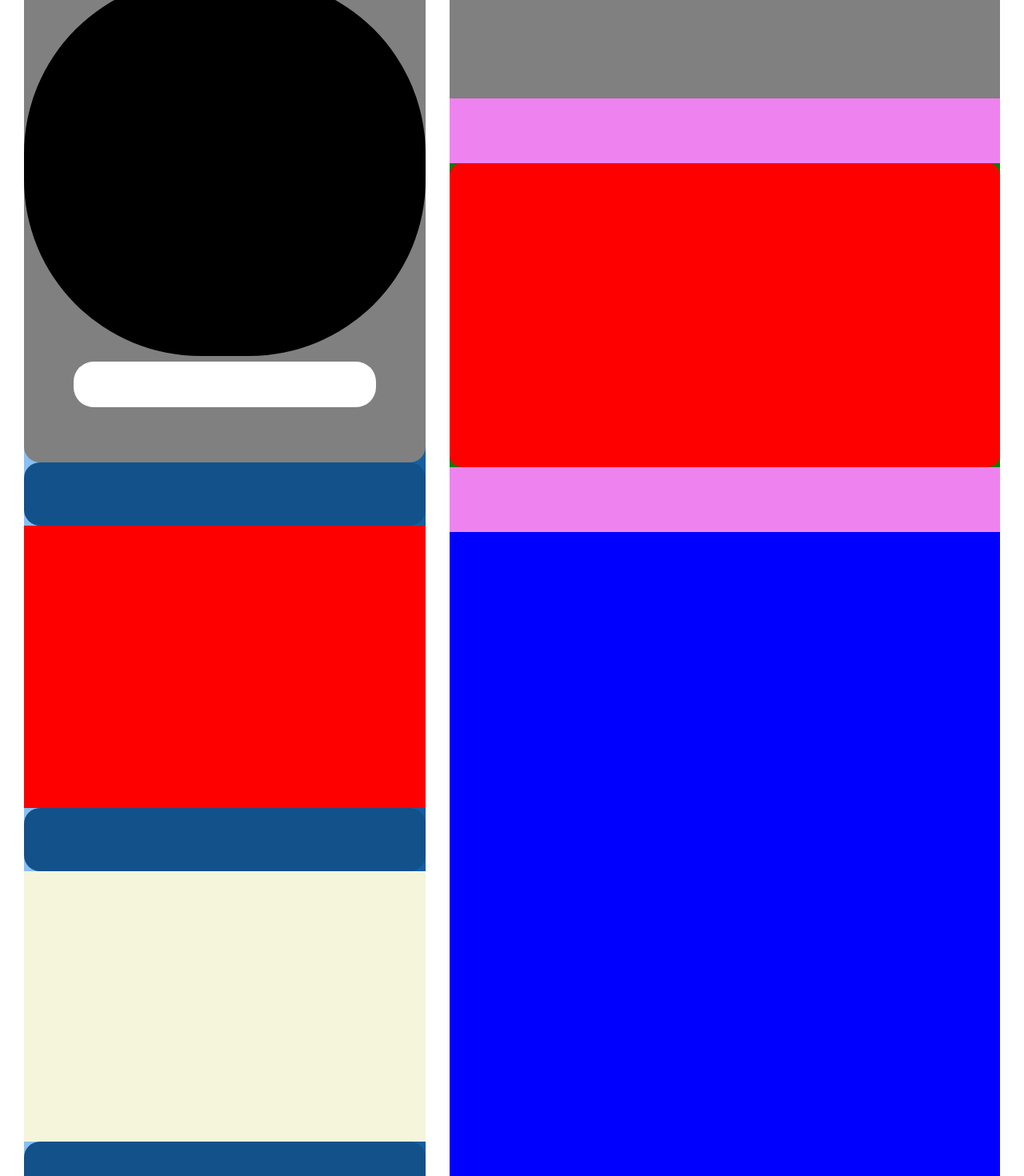
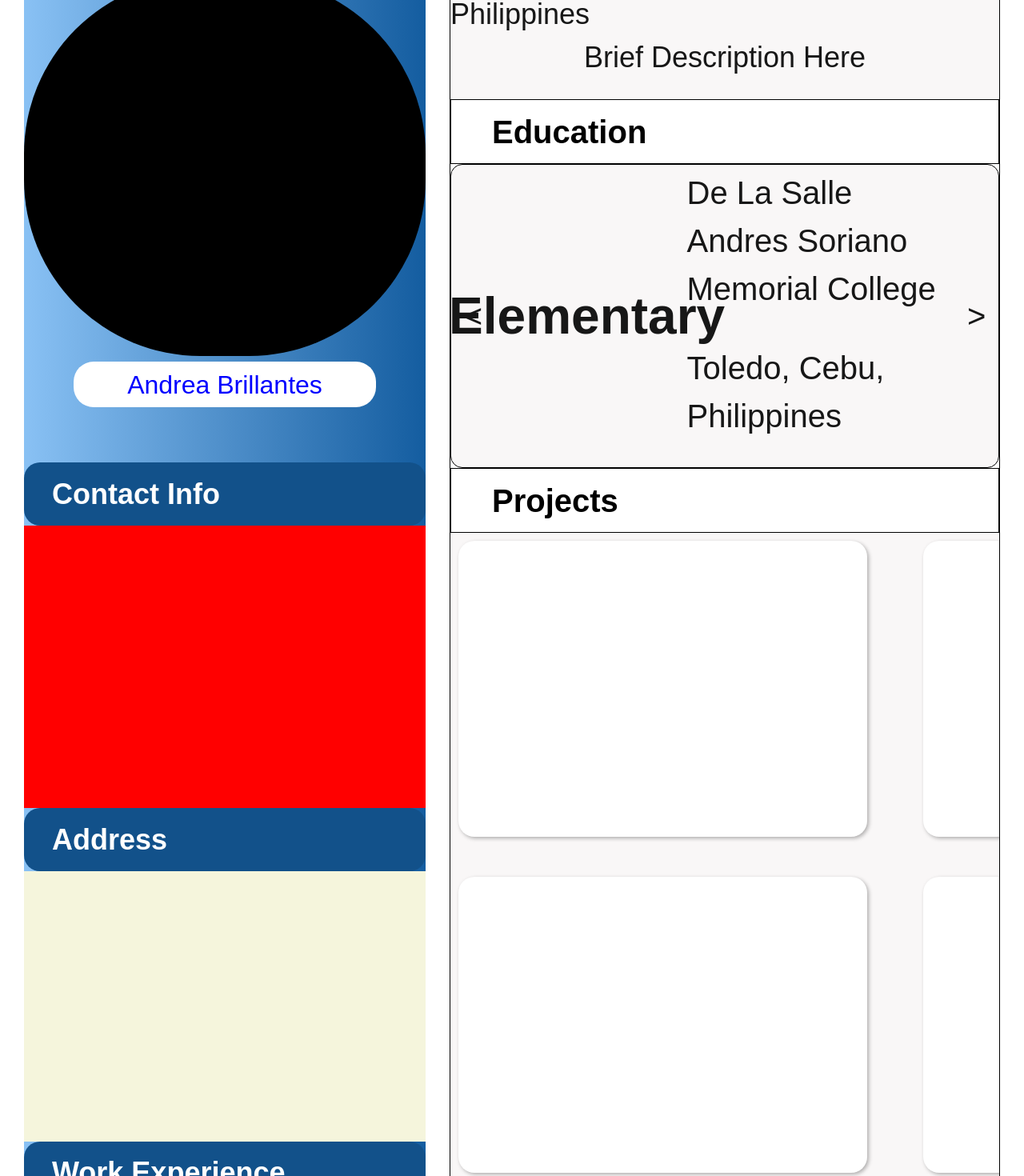
Before and after one commit to ICPEP-SE-CITU/GearFolio, a Next.js app: page /porfolio_preview in a window 1280 px wide. Shown: the part 120-1590 px from the top of the page at 80% size. Built offline with nearby package versions, Linux system fonts and the light colour scheme.

Commit message:
Grid Added and some changes

```diff
--- a/src/app/(routes)/porfolio_preview/page.jsx
+++ b/src/app/(routes)/porfolio_preview/page.jsx
@@ -9,6 +9,12 @@ function PortfolioCreationPage() {
     // Redirect to the YouTube video by changing the window location
     window.location.href = 'https://www.youtube.com/watch?v=UxTVemz_InI';
   };
+
+  const divCount = 20; // Total number of divs
+  const divs = Array.from({ length: divCount }, (_, index) => (
+    <div key={index} className={styles[`div${index + 1}`]}></div>
+  ));
+
   return (
     <div className={styles.container}>
 
@@ -20,7 +26,7 @@ function PortfolioCreationPage() {
 
           </div>
           <div className={styles.profilename}>
-
+            <h3 className={styles.profiletext}>Andrea Brillantes</h3>
           </div>
           <div>
 
@@ -30,7 +36,7 @@ function PortfolioCreationPage() {
 
         {/* CONTACT INFO  DIV */}
         <div className={styles.infodiv}>
-
+          <h1>Contact Info</h1>
         </div>
 
         <div className={styles.contactinfo}>
@@ -40,7 +46,7 @@ function PortfolioCreationPage() {
 
         {/* ADDRESS INFO DIV */}
         <div className={styles.infodiv}>
-
+          <h1>Address</h1>
         </div>
         <div className={styles.addressinfo}>
 
@@ -50,7 +56,7 @@ function PortfolioCreationPage() {
 
         {/* WORK INFO TEXT DIV */}
         <div className={styles.infodiv}>
-
+          <h1>Work Experience</h1>
         </div>
         <div className={styles.workinfo}>
 
@@ -59,7 +65,7 @@ function PortfolioCreationPage() {
 
         {/* SKILLS INFO DIV */}
         <div className={styles.infodiv}>
-
+          <h1>Skills</h1>
         </div>
         <div className={styles.skillsinfo}>
 
@@ -74,33 +80,59 @@ function PortfolioCreationPage() {
       <div className={styles.porfoliodescription}>
         {/* DESCRIPTION DIV */}
         <div className={styles.descriptiondiv}>
-
+          <h3> I’m a UI/UX Designer working in Cebu, Philippines</h3>
+          <h3> Brief Description Here </h3>
         </div>
         {/* END OF DESCRIPTION DIV */}
 
         {/* EDUCATION DIV */}
         <div className={styles.biginfodiv}>
-
+          <h1>Education</h1>
         </div>
 
         <div className={styles.educationdiv}>
+          <div className={styles.buttons1}>
+            <div className={styles.button}>
+              &lt;
+            </div>
+          </div>
 
+          <div className={styles.educationcontent}>
+            <div className={styles.educationlevel}>
+              Elementary
+            </div>
+
+            <div className={styles.educational}>
+              <div className={styles.firstbox}>
+                <h1> De La Salle Andres Soriano Memorial College</h1>
+              </div>
+              <div className={styles.secondbox}>
+                <h1> Toledo, Cebu, Philippines</h1>
+              </div>
+            </div>
+          </div>
+
+          <div className={styles.buttons2}>
+            <div className={styles.button}>
+              &gt;
+            </div>
+          </div>
         </div>
         {/* END OF Education DIV */}
 
         {/* PROJECT DIV */}
         <div className={styles.biginfodiv}>
-
+          <h1>Projects</h1>
         </div>
 
         <div className={styles.projectdiv}>
-
+        {divs}
         </div>
         {/* END OF PROJECT DIV */}
 
         {/* CERTIFICATE DIV */}
         <div className={styles.biginfodiv}>
-
+          <h1>Certificates</h1>
         </div>
         <div className={styles.certdiv}>
 
--- a/src/app/(routes)/porfolio_preview/porfoliopreview.module.css
+++ b/src/app/(routes)/porfolio_preview/porfoliopreview.module.css
@@ -3,6 +3,7 @@
     height: 3421px;
     width: 100%;
     display: flex;
+    justify-content: center;
     gap: 30px;
     padding: 30px;
     box-sizing: border-box;
@@ -18,7 +19,6 @@
 }
 .profilediv{
     height: 681px;
-    background-color: gray;
     width: 100%;
     border-radius: 20px;
     display: flex;
@@ -38,6 +38,14 @@
     height: 57px;
     background-color: white;
     border-radius: 25px;
+    display: flex;
+    justify-content: center;
+    align-items: center;
+}
+.profiletext{
+    font-size: 32px;
+    font-family: Arial, Helvetica, sans-serif;
+    color: blue;
 }
 
 .infodiv{
@@ -45,6 +53,13 @@
     width: 100%;
     background-color: #12518A;
     border-radius: 20px;
+    display: flex;
+    align-items: center;
+    font-size: 36px;
+    font-family: Arial, Helvetica, sans-serif;
+    font-weight: bold;
+    color: white;
+    padding-left: 35px;
 }
 .contactinfo{
     height: 360px;
@@ -71,33 +86,118 @@
 
 
 .porfoliodescription {
-    background-color: green;
     width: calc(1195px - 30px * 2);
     height: calc(3421px - 30px * 2);
     border-radius: 20px;
     overflow: hidden;
+    border-width: 1px;
+    border-color: black;
   }
 .descriptiondiv{
     height: 213px;
     width: 100%;
-    background-color: grey;
+    background-color: rgba(244, 240, 240, 0.5);
+    display: flex;
+    flex-direction: column;
+    justify-content: center;
+    align-items: center;
+    font-size: 36px;
+    font-family: Arial, Helvetica, sans-serif;
 }
 .biginfodiv{
     height: 81px;
     width: 100%;
-    background-color: violet;
+    background-color: #FFFFFF;
+    padding-left: 51px;
+    display: flex;
+    align-items: center;
+    font-family: Arial, Helvetica, sans-serif;
+    font-size: 40px;
+    color: black;
+    font-weight: bold;
+    border-width: 1px;
+    border-color: black;
 }
 .educationdiv{
     width: 100%;
     height: 380px;
-    background-color: red;
+    background-color: rgba(244, 240, 240, 0.5);
     border-radius: 15px;
+    border-width: 1px;
+    border-color: black;
+    display: flex;
+    overflow: hidden;
 }
-.projectdiv{
+.buttons1, .buttons2{
+    width: 8%;
+    height: 100%;
+    display: flex;
+    justify-content: center;
+    align-items: center;
+    font-size: 40px;
+}
+.button{
+    width: 50px;
+    height: auto;
+    display: flex;
+    justify-content: center;
+    align-items: center;
+    cursor: pointer;
+}
+.educationcontent{
+    width: 84%;
+    height: 100%;
+    display: flex;
+}
+.educationlevel{
+    width: 40%;
+    height: 100%;
+    display: flex;
+    justify-content: center;
+    align-items: center;
+    font-family: Arial, Helvetica, sans-serif;
+    font-size: 64px;
+    font-weight: bold;
+}
+.educational{
+    width: 60%;
+    height: 100%;
+    display: flexbox;
+}
+.firstbox,.secondbox {
+    width: 100%;
+    height: 50%;
+    display: flex;
+    justify-content: start;
+    align-items: center;
+    font-family: Arial, Helvetica, sans-serif;
+    font-size: 40px;
+    padding-left: 10px;
+}
+
+
+.projectdiv {
     width: 100%;
     height: 1732px;
-    background-color: blue;
-}
+    padding: 10px;
+    display: grid;
+    grid-template-columns: repeat(2, 511px) repeat(3, 1fr);
+    grid-template-rows: repeat(10, 370px);
+    grid-column-gap: 70px;
+    grid-row-gap: 50px;
+    background-color: rgba(244, 240, 240, 0.5);
+  }
+
+.div1, .div2, .div3, .div4, .div5, .div6,
+.div7, .div8, .div9, .div10, .div11, .div12,
+.div13, .div14, .div15, .div16, .div17, .div18,
+.div19, .div20 {
+    background-color: #FFFFFF;
+    box-shadow: inset 0px 0px 5px rgba(0, 0, 0, 0.2);
+    box-shadow: 2px 2px 5px rgba(0, 0, 0, 0.3);
+    border-radius: 20px;
+  }
+
 .certdiv{
     width: 100%;
     height: 847px;
```
